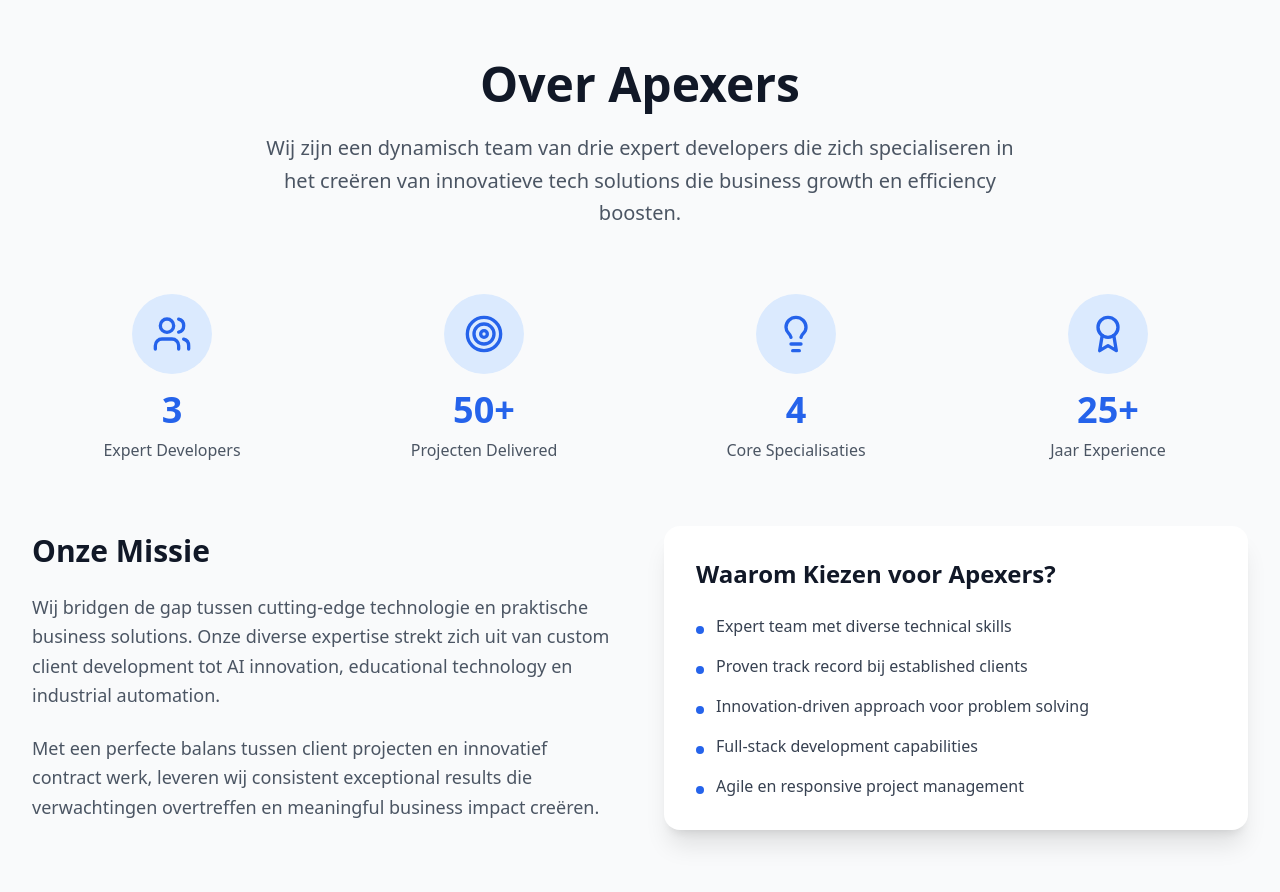
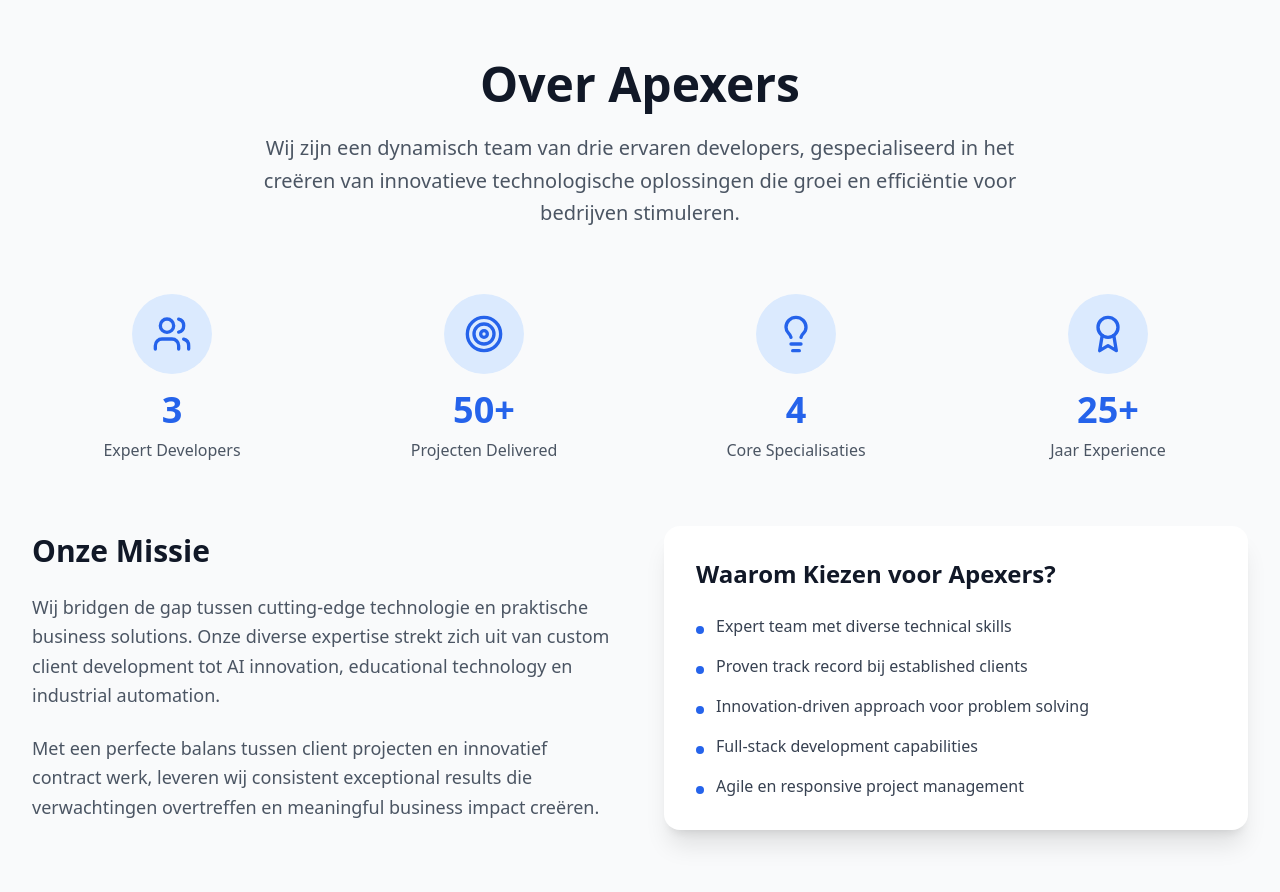
Before and after one commit to Feebster/www.Apexers, a React (Vite) app: page / in a window 1280 px wide. Shown: the part 820-1712 px from the top of the page. Built offline with nearby package versions, Linux system fonts and the light colour scheme; no server answers.

Commit message:
Updated About.tsx

```diff
--- a/src/components/About.tsx
+++ b/src/components/About.tsx
@@ -17,8 +17,7 @@
             Over Apexers
           </h2>
           <p className="text-xl text-gray-600 max-w-3xl mx-auto leading-relaxed">
-            Wij zijn een dynamisch team van drie expert developers die zich specialiseren in het creëren
-            van innovatieve tech solutions die business growth en efficiency boosten.
+            Wij zijn een dynamisch team van drie ervaren developers, gespecialiseerd in het creëren van innovatieve technologische oplossingen die groei en efficiëntie voor bedrijven stimuleren.
           </p>
         </div>
 
```
